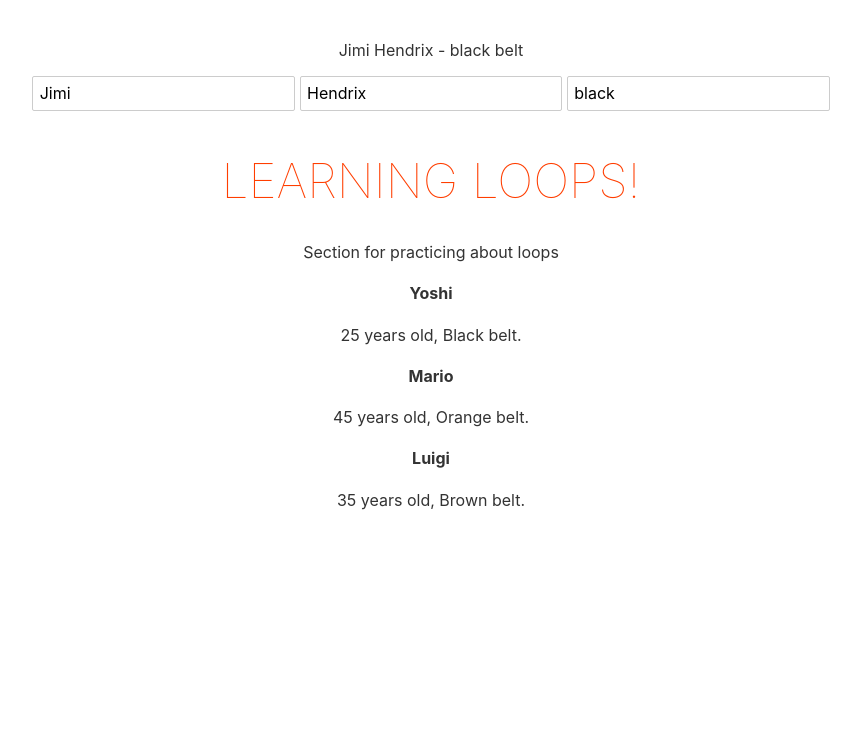
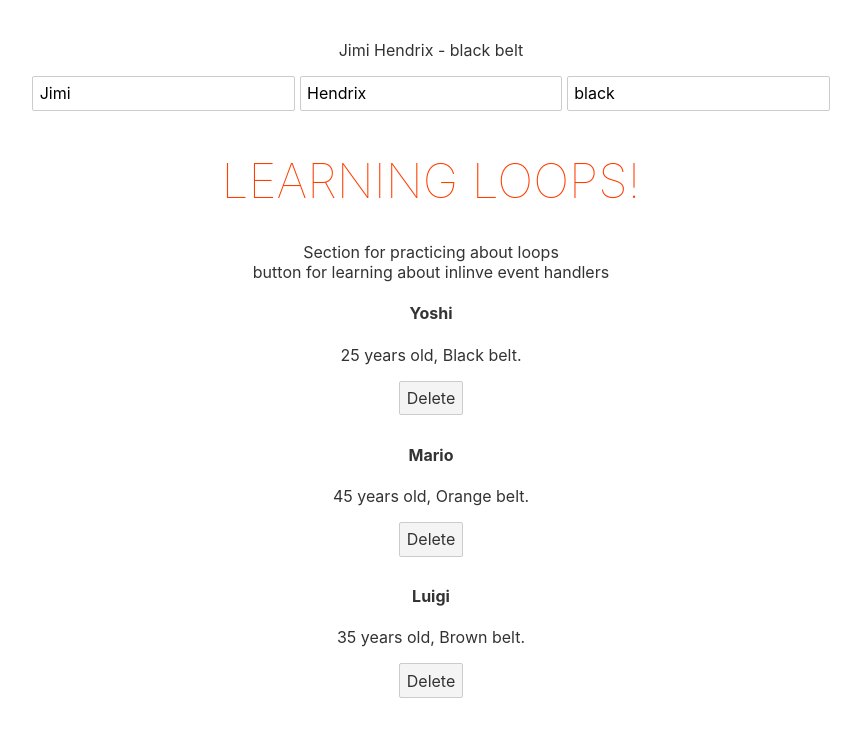
Before and after one commit to alaqsaka/learn-sveltejs, a Svelte app: page / in a window 1280 px wide. Shown: the top 736 px of the page, without its empty margins (209-1070 px from the left). Built offline with nearby package versions, Linux system fonts and the light colour scheme.

Commit message:
Learned about inline event handlers

```diff
--- a/src/App.svelte
+++ b/src/App.svelte
@@ -24,6 +24,11 @@
 		{ name: 'Luigi', colorOfBelt: 'Brown', age: 35, id: 3 },
 	];
 
+
+	const deleteButton = (id) => {
+		// Delete the person from people
+		people = people.filter((person) => person.id != id)
+	}
 </script>
 
 <main>
@@ -33,14 +38,16 @@
 	<input type="text" bind:value={beltColour}>
 
 	<h1>Learning LOOPS!</h1>
-	<p>Section for practicing about loops</p>
+	<p>Section for practicing about loops<br/>
+	button for learning about inlinve event handlers </p>
 
 	{#each people as person (person.id)}
 		<div>
 			<h4>{person.name}</h4>
 			<p>{person.age} years old, {person.colorOfBelt} belt.</p>
+			<button on:click={() => deleteButton(person.id)}>Delete</button>
 		</div>
-	<!-- Misalkan engga ada element di dalam array -->
+	<!-- Else buat misalkan engga ada element di dalam array -->
 	{:else}
 		<p>There are no people to show</p>
 	{/each}
```
